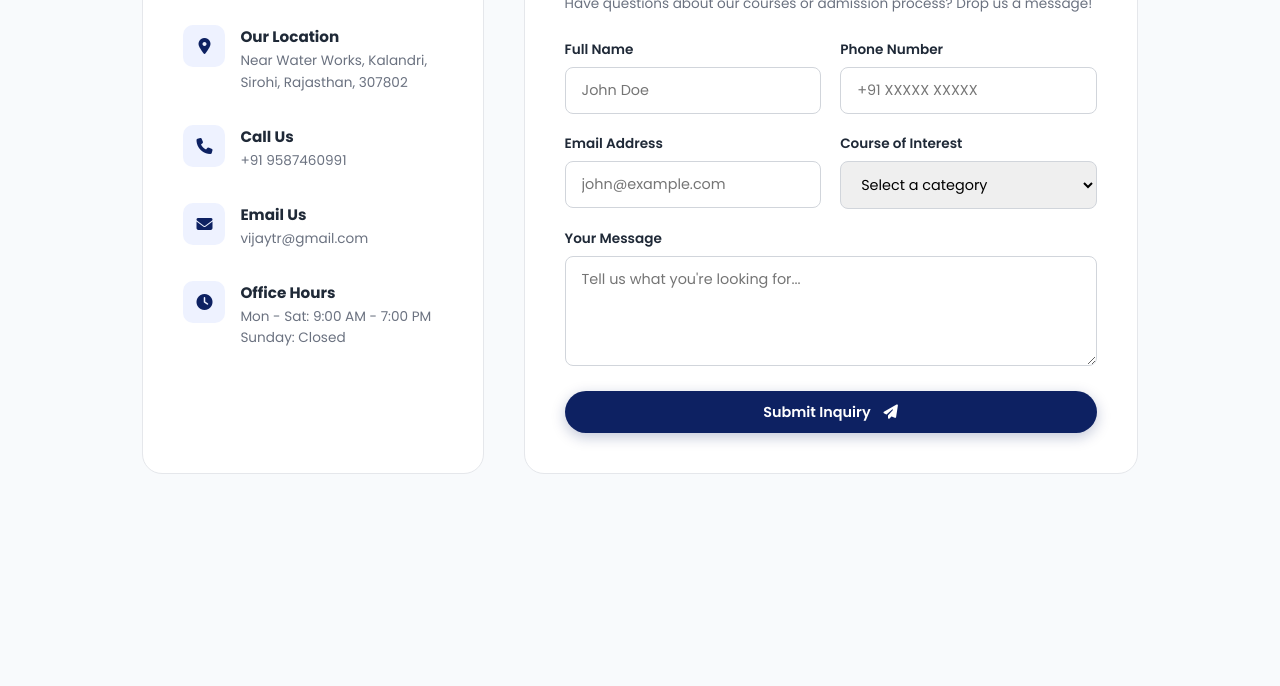
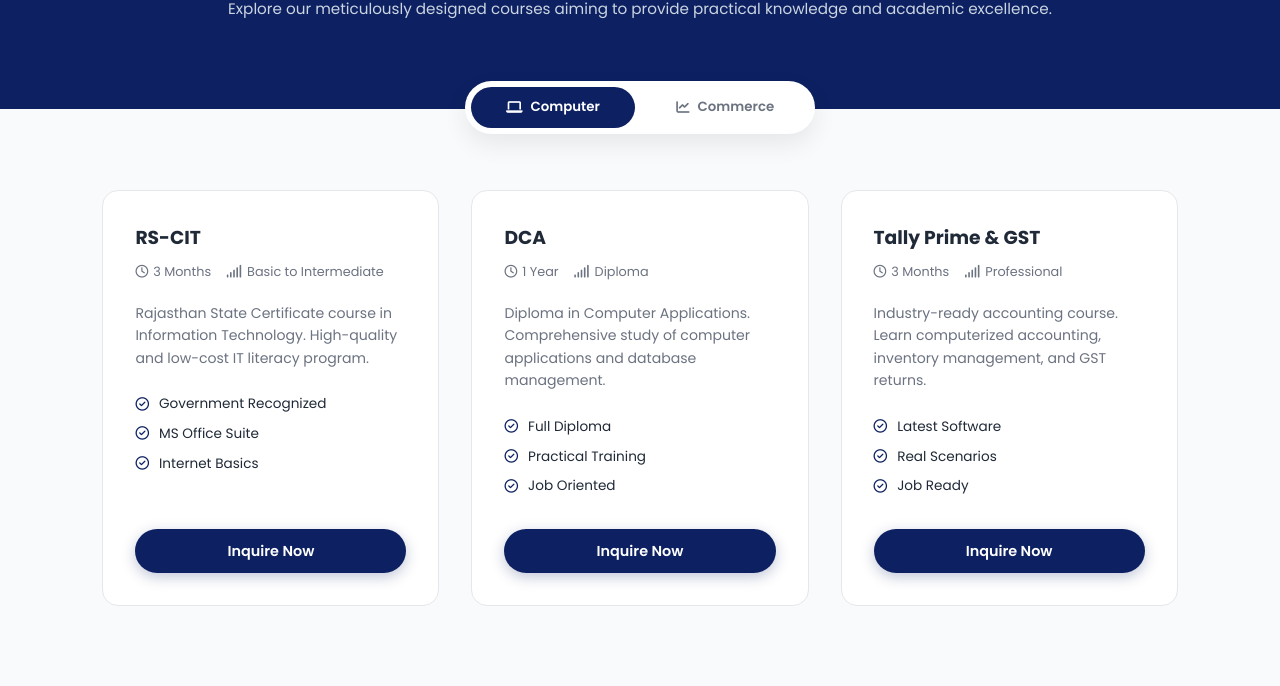
Before and after one commit to kartikk00yt-pixel/Krishna-classes, a plain HTML site: page index.html in a window 1280 px wide. Shown: the part 229-915 px from the top of the page. Before the commit the page ends 800 px from the top, so only its background shows below. Drawn offline with Linux system fonts and the light colour scheme.

Commit message:
Add files via upload

```diff
--- a/index.html
+++ b/index.html
@@ -3,7 +3,7 @@
 <head>
   <meta charset="UTF-8">
   <meta name="viewport" content="width=device-width, initial-scale=1.0">
-  <title>Krishna Classes - Contact & Inquiry</title>
+  <title>Krishna Classes - Courses</title>
   <link href="https://fonts.googleapis.com/css2?family=Poppins:wght@300;400;500;600;700&display=swap" rel="stylesheet">
   <link rel="stylesheet" href="https://cdnjs.cloudflare.com/ajax/libs/font-awesome/6.4.0/css/all.min.css">
   <link rel="stylesheet" href="style.css">
@@ -21,95 +21,162 @@
     </a>
     <ul class="nav-links">
       <li><a href="index.html">Home</a></li>
-      <li><a href="courses.html">Courses</a></li>
-      <li><a href="contact.html" class="active">Contact</a></li>
+      <li><a href="courses.html" class="active">Courses</a></li>
+      <li><a href="contact.html">Contact</a></li>
       <li><a href="contact.html" class="btn btn-navy">Enroll Now</a></li>
     </ul>
   </nav>
 
-  <!-- CONTACT CONTAINER -->
-  <div class="contact-container">
+  <!-- HEADER -->
+  <div class="page-header">
+    <h1>Our Programs</h1>
+    <p>Explore our meticulously designed courses aiming to provide practical knowledge and academic excellence.</p>
+  </div>
 
-    <!-- LEFT CARD: CONTACT INFO -->
-    <div class="contact-info">
-      <h3 style="font-size: 1.3rem; color: var(--primary-navy);">Contact Information</h3>
+  <!-- TOGGLE TABS -->
+  <div class="tabs-container">
+    <div class="tabs-wrapper">
+      <button class="tab-btn active" id="btn-comp" onclick="toggleTab('computer')">
+        <i class="fa-solid fa-laptop"></i> Computer
+      </button>
+      <button class="tab-btn" id="btn-comm" onclick="toggleTab('commerce')">
+        <i class="fa-solid fa-chart-line"></i> Commerce
+      </button>
+    </div>
+  </div>
 
-      <div class="info-item">
-        <div class="info-icon"><i class="fa-solid fa-location-dot"></i></div>
-        <div class="info-details">
-          <h4>Our Location</h4>
-          <p>Near Water Works, Kalandri,<br>Sirohi, Rajasthan, 307802</p>
+  <!-- COURSES CONTAINER -->
+  <div class="courses-grid">
+
+    <!-- COMPUTER TAB CONTENT -->
+    <div class="tab-content active" id="computer-section">
+      <div class="course-card">
+        <div>
+          <h3>RS-CIT</h3>
+          <div class="course-meta">
+            <span><i class="fa-regular fa-clock"></i> 3 Months</span>
+            <span><i class="fa-solid fa-signal"></i> Basic to Intermediate</span>
+          </div>
+          <p>Rajasthan State Certificate course in Information Technology. High-quality and low-cost IT literacy program.</p>
+          <ul class="course-features">
+            <li><i class="fa-regular fa-circle-check"></i> Government Recognized</li>
+            <li><i class="fa-regular fa-circle-check"></i> MS Office Suite</li>
+            <li><i class="fa-regular fa-circle-check"></i> Internet Basics</li>
+          </ul>
         </div>
+        <a href="contact.html" class="btn btn-navy" style="width: 100%;">Inquire Now</a>
       </div>
 
-      <div class="info-item">
-        <div class="info-icon"><i class="fa-solid fa-phone"></i></div>
-        <div class="info-details">
-          <h4>Call Us</h4>
-          <p>+91 9587460991</p>
+      <div class="course-card">
+        <div>
+          <h3>DCA</h3>
+          <div class="course-meta">
+            <span><i class="fa-regular fa-clock"></i> 1 Year</span>
+            <span><i class="fa-solid fa-signal"></i> Diploma</span>
+          </div>
+          <p>Diploma in Computer Applications. Comprehensive study of computer applications and database management.</p>
+          <ul class="course-features">
+            <li><i class="fa-regular fa-circle-check"></i> Full Diploma</li>
+            <li><i class="fa-regular fa-circle-check"></i> Practical Training</li>
+            <li><i class="fa-regular fa-circle-check"></i> Job Oriented</li>
+          </ul>
         </div>
+        <a href="contact.html" class="btn btn-navy" style="width: 100%;">Inquire Now</a>
       </div>
 
-      <div class="info-item">
-        <div class="info-icon"><i class="fa-solid fa-envelope"></i></div>
-        <div class="info-details">
-          <h4>Email Us</h4>
-          <p>vijaytr@gmail.com</p>
+      <div class="course-card">
+        <div>
+          <h3>Tally Prime & GST</h3>
+          <div class="course-meta">
+            <span><i class="fa-regular fa-clock"></i> 3 Months</span>
+            <span><i class="fa-solid fa-signal"></i> Professional</span>
+          </div>
+          <p>Industry-ready accounting course. Learn computerized accounting, inventory management, and GST returns.</p>
+          <ul class="course-features">
+            <li><i class="fa-regular fa-circle-check"></i> Latest Software</li>
+            <li><i class="fa-regular fa-circle-check"></i> Real Scenarios</li>
+            <li><i class="fa-regular fa-circle-check"></i> Job Ready</li>
+          </ul>
         </div>
-      </div>
-
-      <div class="info-item">
-        <div class="info-icon"><i class="fa-solid fa-clock"></i></div>
-        <div class="info-details">
-          <h4>Office Hours</h4>
-          <p>Mon - Sat: 9:00 AM - 7:00 PM<br>Sunday: Closed</p>
-        </div>
+        <a href="contact.html" class="btn btn-navy" style="width: 100%;">Inquire Now</a>
       </div>
     </div>
 
-    <!-- RIGHT CARD: INQUIRY FORM -->
-    <div class="contact-form">
-      <h3 style="font-size: 1.3rem; color: var(--primary-navy);">Send an Inquiry</h3>
-      <p style="font-size: 0.85rem; color: var(--text-muted);">Have questions about our courses or admission process? Drop us a message!</p>
+    <!-- COMMERCE TAB CONTENT (INCLUDING 11TH & 12TH COMMERCE) -->
+    <div class="tab-content" id="commerce-section">
+      <div class="course-card">
+        <div>
+          <h3>11th Commerce Classes</h3>
+          <div class="course-meta">
+            <span><i class="fa-regular fa-clock"></i> 1 Academic Year</span>
+            <span><i class="fa-solid fa-signal"></i> Foundation</span>
+          </div>
+          <p>Build a strong base in Accounts, Business Studies, and Economics for high school commerce students.</p>
+          <ul class="course-features">
+            <li><i class="fa-regular fa-circle-check"></i> Basic Bookkeeping & Accounts</li>
+            <li><i class="fa-regular fa-circle-check"></i> Microeconomics Foundations</li>
+            <li><i class="fa-regular fa-circle-check"></i> Weekly Conceptual Tests</li>
+          </ul>
+        </div>
+        <a href="contact.html" class="btn btn-navy" style="width: 100%;">Inquire Now</a>
+      </div>
 
-      <form onsubmit="alert('Thank you! Your inquiry has been sent successfully.'); return false;">
-        <div class="form-grid">
-          <div class="form-group">
-            <label>Full Name</label>
-            <input type="text" placeholder="John Doe" required>
+      <div class="course-card">
+        <div>
+          <h3>12th Commerce Classes</h3>
+          <div class="course-meta">
+            <span><i class="fa-regular fa-clock"></i> 1 Academic Year</span>
+            <span><i class="fa-solid fa-signal"></i> Board Exam Special</span>
           </div>
-          <div class="form-group">
-            <label>Phone Number</label>
-            <input type="tel" placeholder="+91 XXXXX XXXXX" required>
+          <p>Intensive preparation for 12th Board examinations with focus on top marks and fast problem solving.</p>
+          <ul class="course-features">
+            <li><i class="fa-regular fa-circle-check"></i> Partnership & Company Accounts</li>
+            <li><i class="fa-regular fa-circle-check"></i> Macroeconomics & Business Prep</li>
+            <li><i class="fa-regular fa-circle-check"></i> Board Pattern Mock Exams</li>
+          </ul>
+        </div>
+        <a href="contact.html" class="btn btn-navy" style="width: 100%;">Inquire Now</a>
+      </div>
+
+      <div class="course-card">
+        <div>
+          <h3>B.Com & Professional Prep</h3>
+          <div class="course-meta">
+            <span><i class="fa-regular fa-clock"></i> Flexible</span>
+            <span><i class="fa-solid fa-signal"></i> Higher Studies</span>
           </div>
-          <div class="form-group">
-            <label>Email Address</label>
-            <input type="email" placeholder="john@example.com" required>
-          </div>
-          <div class="form-group">
-            <label>Course of Interest</label>
-            <select required>
-              <option value="">Select a category</option>
-              <option>11th Commerce Classes</option>
-              <option>12th Commerce Classes</option>
-              <option>RS-CIT Course</option>
-              <option>DCA Diploma</option>
-              <option>Tally Prime & GST</option>
-            </select>
-          </div>
-          <div class="form-group full">
-            <label>Your Message</label>
-            <textarea rows="4" placeholder="Tell us what you're looking for..."></textarea>
-          </div>
+          <p>Advanced coaching for college students and aspirants preparing for CA/CS foundation exams.</p>
+          <ul class="course-features">
+            <li><i class="fa-regular fa-circle-check"></i> Corporate Accounting</li>
+            <li><i class="fa-regular fa-circle-check"></i> Business Laws & Audit</li>
+            <li><i class="fa-regular fa-circle-check"></i> Career Guidance</li>
+          </ul>
         </div>
-        <br>
-        <button type="submit" class="btn btn-navy" style="width: 100%;">
-          Submit Inquiry <i class="fa-solid fa-paper-plane" style="margin-left: 5px;"></i>
-        </button>
-      </form>
+        <a href="contact.html" class="btn btn-navy" style="width: 100%;">Inquire Now</a>
+      </div>
     </div>
 
   </div>
 
+  <script>
+    function toggleTab(type) {
+      const compBtn = document.getElementById('btn-comp');
+      const commBtn = document.getElementById('btn-comm');
+      const compSec = document.getElementById('computer-section');
+      const commSec = document.getElementById('commerce-section');
+
+      if (type === 'computer') {
+        compBtn.classList.add('active');
+        commBtn.classList.remove('active');
+        compSec.classList.add('active');
+        commSec.classList.remove('active');
+      } else {
+        commBtn.classList.add('active');
+        compBtn.classList.remove('active');
+        commSec.classList.add('active');
+        compSec.classList.remove('active');
+      }
+    }
+  </script>
 </body>
 </html>
```
